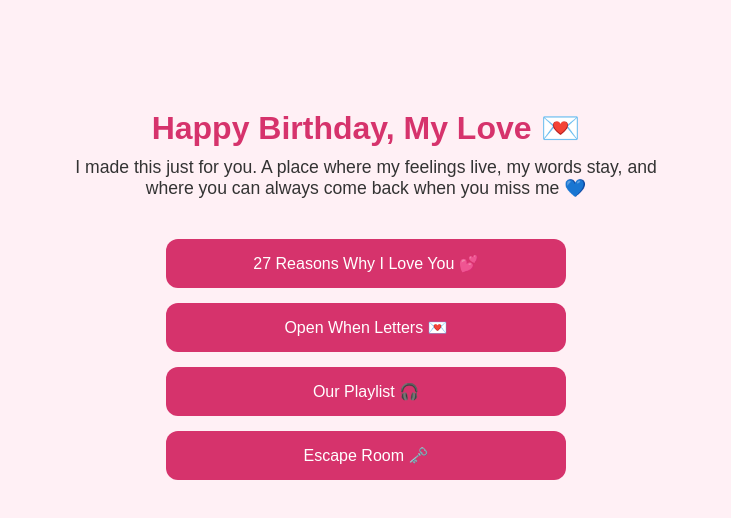
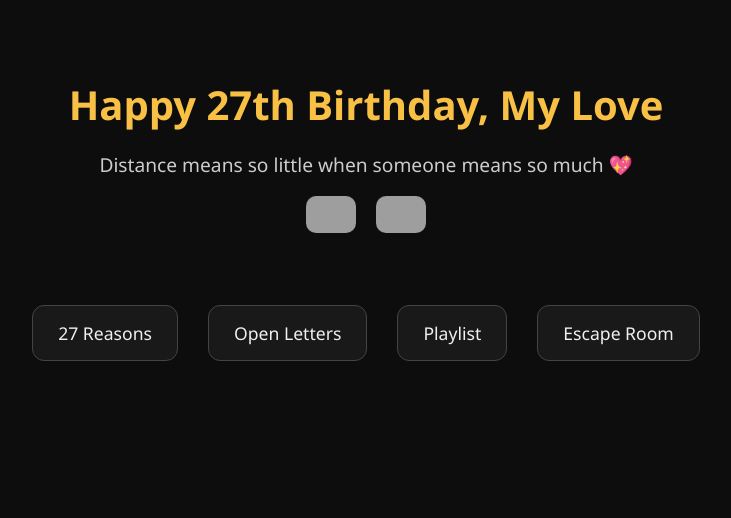
Before and after one commit to heyeveryoneitsshifa-prog/birthday-adveventure., a plain HTML site: page homepage.html in a window 1280 px wide. Shown: the whole page, without its empty margins (274-1005 px from the left). Drawn offline with Linux system fonts and the light colour scheme; grey boxes are pictures that could not be loaded.

Commit message:
Update homepage.html

```diff
--- a/homepage.html
+++ b/homepage.html
@@ -3,74 +3,129 @@
 <head>
 <meta charset="UTF-8">
 <meta name="viewport" content="width=device-width, initial-scale=1.0">
-<title>Your Birthday World 💙</title>
-
+<title>Happy 27th Birthday 💙</title>
 <style>
+  /* Base styling */
   body {
-  font-family: Arial, sans-serif;
-  background: #fff0f5;
-  text-align: center;
-  padding: 80px 20px;
-  color: #333;
+    margin: 0;
+    font-family: 'Segoe UI', Tahoma, Geneva, Verdana, sans-serif;
+    background-color: #0d0d0d;
+    color: #f0f0f0;
+    overflow-x: hidden;
   }
 
-h1 {
-  color: #d6336c;
-  margin-bottom: 10px;
+  /* Fade-in animation */
+  .fade-in {
+    opacity: 0;
+    animation: fadeIn 2s forwards;
   }
 
-p {
-  max-width: 600px;
-  margin: 0 auto 40px;
-  font-size: 1.1em;
+  @keyframes fadeIn {
+    to { opacity: 1; }
   }
 
+  /* Header */
+  header {
+    text-align: center;
+    padding: 50px 20px 20px 20px;
+  }
+  header h1 {
+    font-size: 2.5em;
+    margin-bottom: 10px;
+    color: #f8c146;
+  }
+  header p {
+    font-size: 1.2em;
+    color: #ccc;
+  }
+
+  /* Flags container */
+  .flags {
+    display: flex;
+    justify-content: center;
+    gap: 20px;
+    margin-top: 20px;
+    animation: float 4s infinite alternate;
+  }
+  .flags img {
+    width: 50px;
+    height: auto;
+    border-radius: 10px;
+  }
+
+  @keyframes float {
+    0% { transform: translateY(0px); }
+    50% { transform: translateY(-10px); }
+    100% { transform: translateY(0px); }
+  }
+
+  /* Menu */
   .menu {
     display: flex;
-  flex-direction: column;
-  gap: 15px;
-  max-width: 400px;
-  margin: auto;
+    justify-content: center;
+    gap: 30px;
+    margin-top: 50px;
+    flex-wrap: wrap;
+  }
+  .menu a {
+    text-decoration: none;
+    color: #f0f0f0;
+    font-size: 1.1em;
+    padding: 15px 25px;
+    border: 1px solid #444;
+    border-radius: 12px;
+    transition: all 0.3s ease;
+    backdrop-filter: blur(5px);
+    background: rgba(255,255,255,0.05);
+  }
+  .menu a:hover {
+    color: #0d0d0d;
+    background-color: #f8c146;
+    border-color: #f8c146;
+    transform: scale(1.1);
   }
 
-.menu a {
-  text-decoration: none;
+  /* Floating hearts */
+  .heart {
+    position: absolute;
+    font-size: 2em;
+    animation: floatHeart 6s infinite;
+    opacity: 0.7;
   }
 
-.menu button {
-  width: 100%;
-  padding: 15px;
-  font-size: 1em;
-  border-radius: 12px;
-  border: none;
-  background-color: #d6336c;
-  color: white;
-  cursor: pointer;
-  transition: 0.3s;
+  @keyframes floatHeart {
+    0% { transform: translateY(0) rotate(0deg); opacity:0.7; }
+    50% { transform: translateY(-100px) rotate(20deg); opacity:1; }
+    100% { transform: translateY(-200px) rotate(-20deg); opacity:0; }
   }
 
-.menu button:hover {
-  background-color: #c02668;
-}
 </style>
 </head>
-
 <body>
 
-<h1>Happy Birthday, My Love 💌</h1>
+<!-- Floating hearts -->
+<div class="heart" style="left:10%; animation-delay:0s;">💙</div>
+<div class="heart" style="left:30%; animation-delay:2s;">💙</div>
+<div class="heart" style="left:50%; animation-delay:4s;">💙</div>
+<div class="heart" style="left:70%; animation-delay:1s;">💙</div>
+<div class="heart" style="left:90%; animation-delay:3s;">💙</div>
 
-<p>
-I made this just for you.
-A place where my feelings live, my words stay,
-and where you can always come back when you miss me 💙
-</p>
+<header class="fade-in">
+  <h1>Happy 27th Birthday, My Love</h1>
+  <p>Distance means so little when someone means so much 💖</p>
+  <div class="flags">
+    <img src="https://upload.wikimedia.org/wikipedia/en/b/ba/Flag_of_Germany.svg" alt="German Flag">
+    <img src="https://upload.wikimedia.org/wikipedia/commons/3/32/Flag_of_Pakistan.svg" alt="Pakistani Flag">
+  </div>
+</header>
 
-<div class="menu">
-  <a href="reasons.html"><button>27 Reasons Why I Love You 💕</button></a>
-  <a href="open-when.html"><button>Open When Letters 💌</button></a>
-  <a href="playlist.html"><button>Our Playlist 🎧</button></a>
-  <a href="escape-room.html"><button>Escape Room 🗝️</button></a>
-</div>
+<!-- Menu -->
+<nav class="menu fade-in" style="animation-delay:1s;">
+  <a href="reasons.html">27 Reasons</a>
+  <a href="letters.html">Open Letters</a>
+  <a href="playlist.html">Playlist</a>
+  <a href="escape.html">Escape Room</a>
+</nav>
 
 </body>
 </html>
```
Lines whose indentation alone changed are shown as unchanged.
